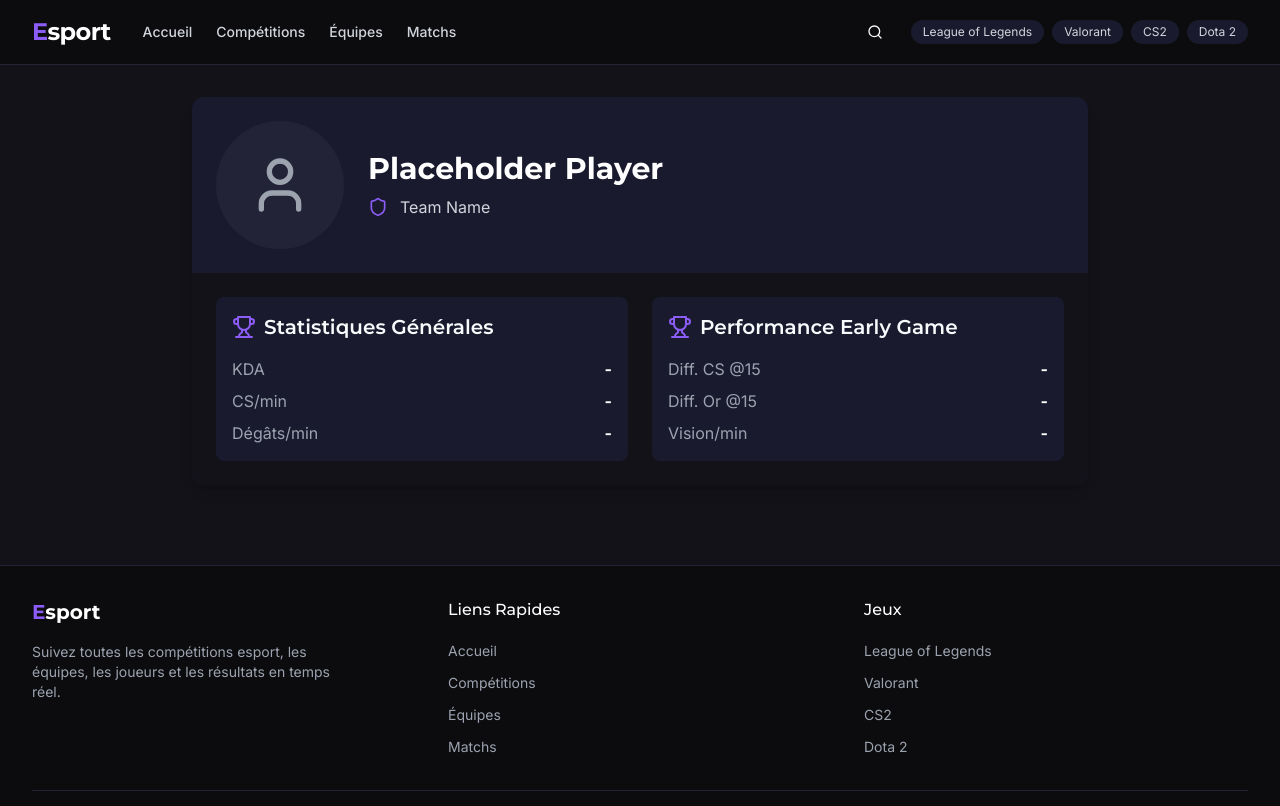
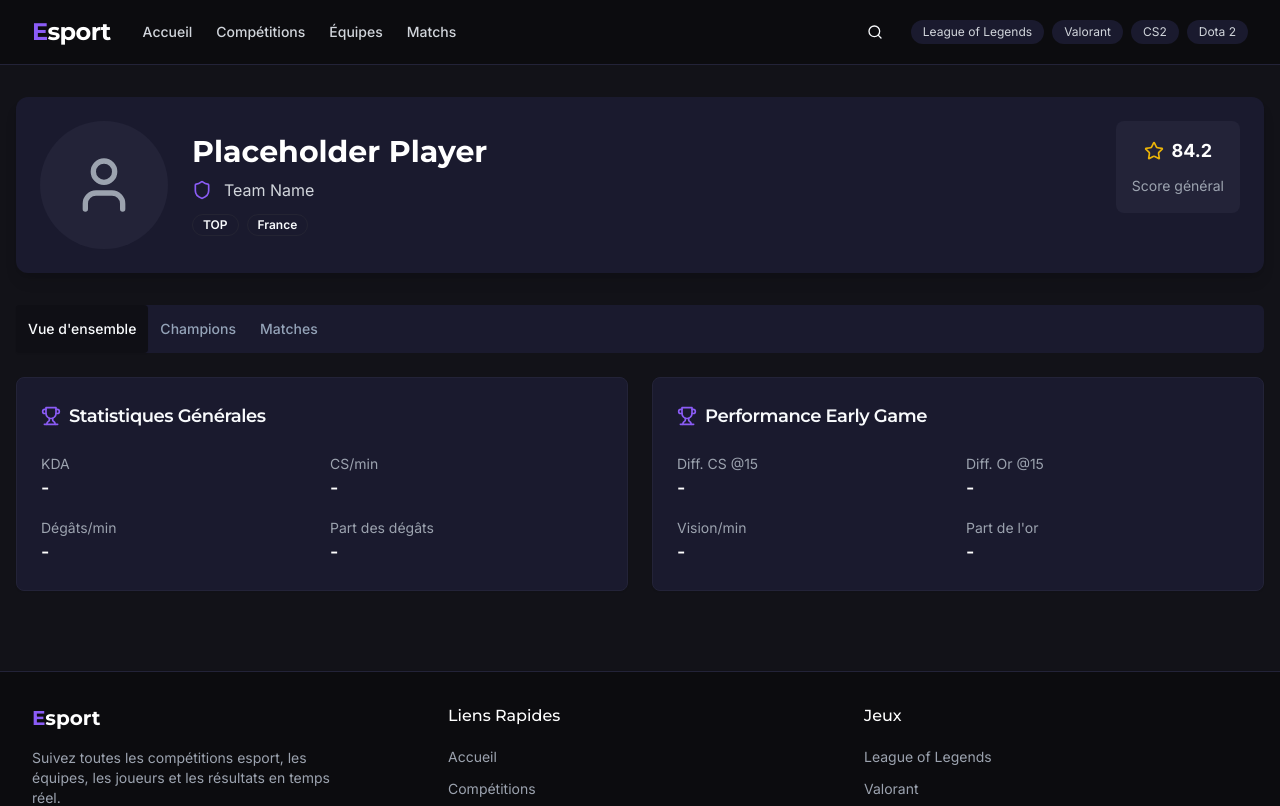
Before and after one commit to Volkonik97/esport-arena-tracker, a React (Vite) app: page /players/1 in a window 1280 px wide. Shown: the top 806 px of the page. Built offline with nearby package versions, Linux system fonts and the light colour scheme.

Commit message:
feat: Implement player details page
Create a new page to display player details, inspired by the provided reference.

```diff
--- a/src/pages/PlayerDetails.tsx
+++ b/src/pages/PlayerDetails.tsx
@@ -1,7 +1,10 @@
 
 import { useParams } from "react-router-dom";
 import Layout from "@/components/layout/Layout";
-import { User, Shield, Trophy } from "lucide-react";
+import { User, Shield, Trophy, Star } from "lucide-react";
+import { Card, CardContent, CardHeader, CardTitle } from "@/components/ui/card";
+import { Badge } from "@/components/ui/badge";
+import { Tabs, TabsContent, TabsList, TabsTrigger } from "@/components/ui/tabs";
 
 export default function PlayerDetails() {
   const { id } = useParams();
@@ -9,65 +12,116 @@ export default function PlayerDetails() {
   return (
     <Layout>
       <div className="container mx-auto px-4 py-8">
-        <div className="max-w-4xl mx-auto bg-dark-800 rounded-xl shadow-lg overflow-hidden">
-          <div className="p-6 flex items-center space-x-6">
+        {/* En-tête du joueur */}
+        <div className="bg-dark-800 rounded-xl shadow-lg overflow-hidden mb-8">
+          <div className="p-6">
+            <div className="flex items-start justify-between">
+              <div className="flex items-center space-x-6">
                 <div className="w-32 h-32 bg-dark-700 rounded-full flex items-center justify-center">
                   <User className="w-16 h-16 text-gray-400" />
                 </div>
                 <div>
                   <h1 className="text-3xl font-bold text-white mb-2">Placeholder Player</h1>
-              <div className="flex items-center space-x-3">
+                  <div className="flex items-center space-x-3 mb-3">
                     <Shield className="w-5 h-5 text-esport-500" />
                     <span className="text-gray-300">Team Name</span>
                   </div>
-            </div>
-          </div>
-
-          <div className="grid md:grid-cols-2 gap-6 p-6 bg-dark-900">
-            <div className="bg-dark-800 p-4 rounded-lg">
-              <h2 className="text-xl font-semibold mb-4 flex items-center">
-                <Trophy className="w-6 h-6 mr-2 text-esport-500" />
-                Statistiques Générales
-              </h2>
-              <div className="space-y-2">
-                <div className="flex justify-between">
-                  <span className="text-gray-400">KDA</span>
-                  <span className="font-bold text-white">-</span>
-                </div>
-                <div className="flex justify-between">
-                  <span className="text-gray-400">CS/min</span>
-                  <span className="font-bold text-white">-</span>
-                </div>
-                <div className="flex justify-between">
-                  <span className="text-gray-400">Dégâts/min</span>
-                  <span className="font-bold text-white">-</span>
+                  <div className="flex items-center gap-2">
+                    <Badge variant="outline">TOP</Badge>
+                    <Badge variant="outline">France</Badge>
                   </div>
                 </div>
               </div>
-
-            <div className="bg-dark-800 p-4 rounded-lg">
-              <h2 className="text-xl font-semibold mb-4 flex items-center">
-                <Trophy className="w-6 h-6 mr-2 text-esport-500" />
-                Performance Early Game
-              </h2>
-              <div className="space-y-2">
-                <div className="flex justify-between">
-                  <span className="text-gray-400">Diff. CS @15</span>
-                  <span className="font-bold text-white">-</span>
+              <div className="text-right">
+                <div className="bg-dark-700 rounded-lg p-4">
+                  <div className="flex items-center justify-center mb-2">
+                    <Star className="w-5 h-5 text-yellow-500 mr-2" />
+                    <span className="text-lg font-bold text-white">84.2</span>
                   </div>
-                <div className="flex justify-between">
-                  <span className="text-gray-400">Diff. Or @15</span>
-                  <span className="font-bold text-white">-</span>
-                </div>
-                <div className="flex justify-between">
-                  <span className="text-gray-400">Vision/min</span>
-                  <span className="font-bold text-white">-</span>
+                  <span className="text-sm text-gray-400">Score général</span>
                 </div>
               </div>
             </div>
           </div>
         </div>
+
+        {/* Onglets de statistiques */}
+        <Tabs defaultValue="overview" className="w-full">
+          <TabsList className="w-full justify-start bg-dark-800 p-0 h-12">
+            <TabsTrigger value="overview" className="h-12">Vue d'ensemble</TabsTrigger>
+            <TabsTrigger value="champions" className="h-12">Champions</TabsTrigger>
+            <TabsTrigger value="matches" className="h-12">Matches</TabsTrigger>
+          </TabsList>
+
+          <TabsContent value="overview" className="mt-6">
+            <div className="grid grid-cols-1 md:grid-cols-2 gap-6">
+              {/* Statistiques générales */}
+              <Card className="bg-dark-800 border-dark-700">
+                <CardHeader>
+                  <CardTitle className="text-lg flex items-center">
+                    <Trophy className="w-5 h-5 mr-2 text-esport-500" />
+                    Statistiques Générales
+                  </CardTitle>
+                </CardHeader>
+                <CardContent className="grid grid-cols-2 gap-4">
+                  <StatItem label="KDA" value="-" />
+                  <StatItem label="CS/min" value="-" />
+                  <StatItem label="Dégâts/min" value="-" />
+                  <StatItem label="Part des dégâts" value="-" />
+                </CardContent>
+              </Card>
+
+              {/* Early Game */}
+              <Card className="bg-dark-800 border-dark-700">
+                <CardHeader>
+                  <CardTitle className="text-lg flex items-center">
+                    <Trophy className="w-5 h-5 mr-2 text-esport-500" />
+                    Performance Early Game
+                  </CardTitle>
+                </CardHeader>
+                <CardContent className="grid grid-cols-2 gap-4">
+                  <StatItem label="Diff. CS @15" value="-" />
+                  <StatItem label="Diff. Or @15" value="-" />
+                  <StatItem label="Vision/min" value="-" />
+                  <StatItem label="Part de l'or" value="-" />
+                </CardContent>
+              </Card>
+            </div>
+          </TabsContent>
+
+          <TabsContent value="champions">
+            <div className="text-center py-12 text-gray-400">
+              Données des champions à venir
+            </div>
+          </TabsContent>
+
+          <TabsContent value="matches">
+            <div className="text-center py-12 text-gray-400">
+              Historique des matches à venir
+            </div>
+          </TabsContent>
+        </Tabs>
       </div>
     </Layout>
   );
 }
+
+interface StatItemProps {
+  label: string;
+  value: string | number;
+  isPositive?: boolean;
+}
+
+function StatItem({ label, value, isPositive }: StatItemProps) {
+  const getValueColor = () => {
+    if (isPositive === undefined) return "text-white";
+    return isPositive ? "text-green-500" : "text-red-500";
+  };
+
+  return (
+    <div className="flex flex-col">
+      <span className="text-sm text-gray-400">{label}</span>
+      <span className={`text-lg font-semibold ${getValueColor()}`}>{value}</span>
+    </div>
+  );
+}
```
Lines whose indentation alone changed are shown as unchanged.
